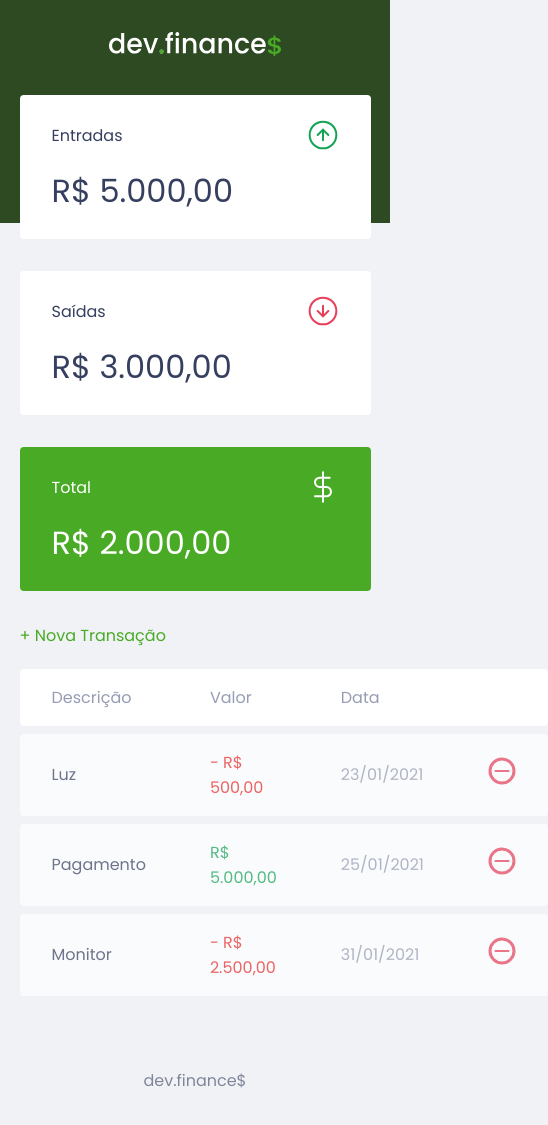
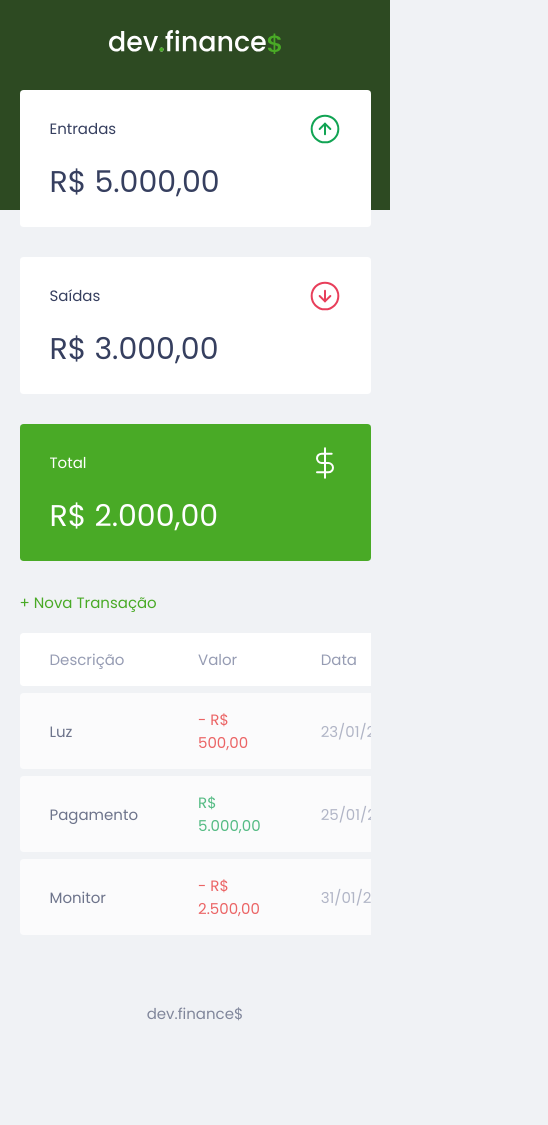
Before and after one commit to brhenriq/dev-finances, a plain HTML site: page index.html in a window 390 px wide. Shown: the whole page, 548 px wide, since content can reach past the window. After the commit the page ends 1055 px from the top, so only its background shows below. Drawn offline with Linux system fonts and the light colour scheme.

Commit message:
style: Responsive

```diff
--- a/styles.css
+++ b/styles.css
@@ -15,6 +15,10 @@
   margin: 0;
   padding: 0;
   box-sizing: border-box;
+}
+
+html {
+  font-size: 93.75%;
 }
 
 body {
@@ -114,6 +118,12 @@ header {
 }
 
 /*Table*/
+#transaction {
+  display: block;
+  overflow-x: auto;
+  width: 100%;
+}
+
 #data-table {
   width: 100%;
   border-spacing: 0 0.5rem;
@@ -170,3 +180,16 @@ footer {
   color: var(--color-dark-blue);
   opacity: 0.6;
 }
+
+/*Responsive*/
+@media (min-width: 800px) {
+  html {
+    font-size: 87.5%;
+  }
+
+  #balance {
+    display: grid;
+    grid-template-columns: 1fr 1fr 1fr;
+    gap: 2rem;
+  }
+}
```
